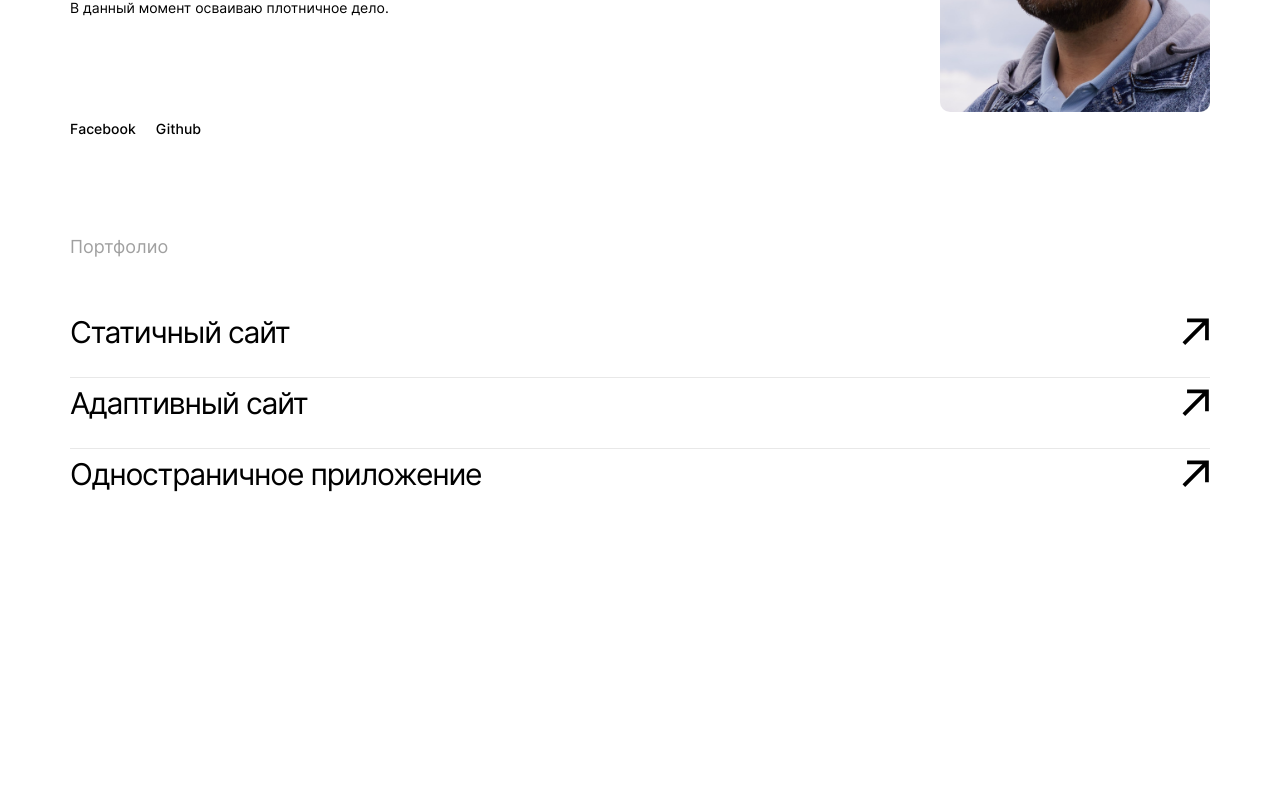
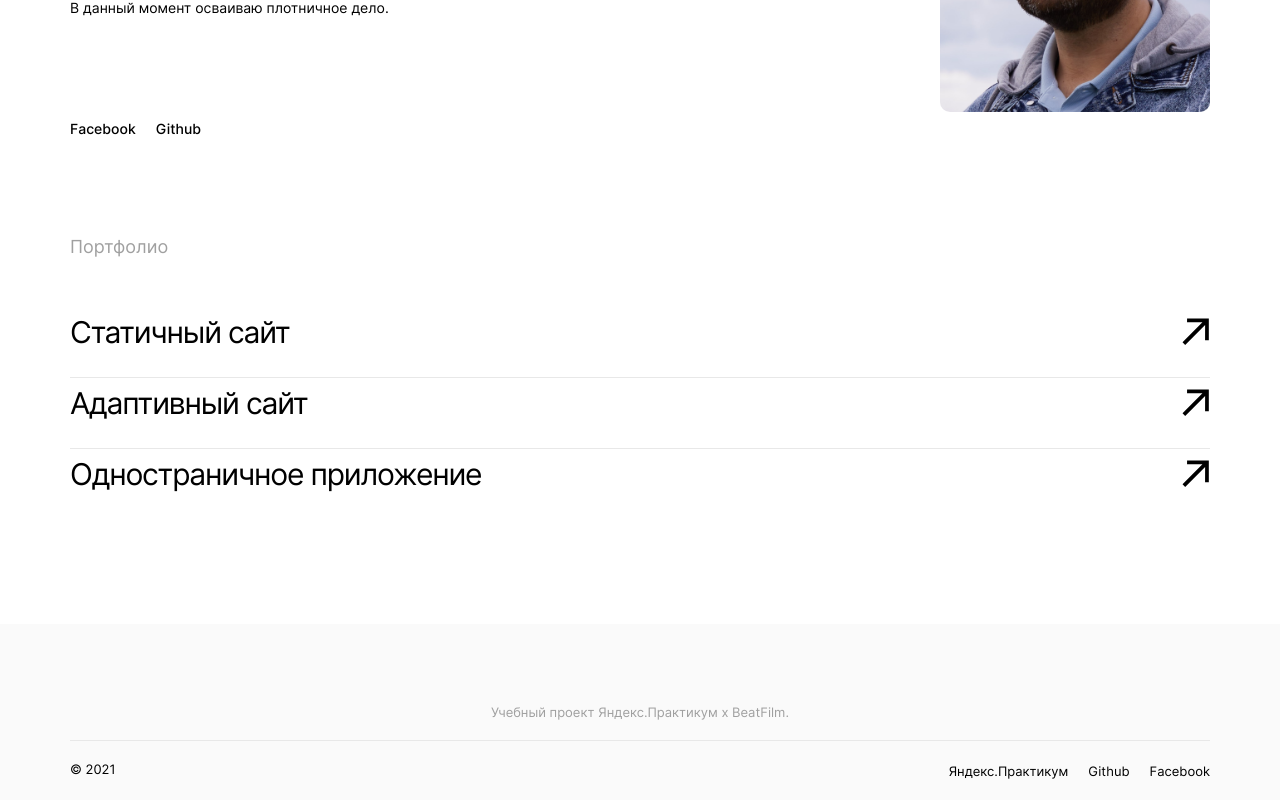
Before and after one commit to vadimshift/movies-explorer-frontend, a React (Create React App) app: page /movies in a window 1280 px wide. Shown: the part 2174-2974 px from the top of the page. Before the commit the page ends 2798 px from the top, so only its background shows below. Built offline with nearby package versions, Linux system fonts and the light colour scheme.

Commit message:
сверстал компонент footer

```diff
--- a/src/components/App/App.js
+++ b/src/components/App/App.js
@@ -7,6 +7,7 @@ import AboutProject from "../AboutProject/AboutProject";
 import Techs from "../Techs/Techs";
 import AboutMe from "../AboutMe/AboutMe";
 import Portfolio from "../Portfolio/Portfolio";
+import Footer from "../Footer/Footer";
 
 function App() {
   return (
@@ -28,6 +29,7 @@ function App() {
         <Techs />
         <AboutMe />
         <Portfolio />
+        <Footer />
       </div>
     </div>
   );
--- /dev/null
+++ b/src/components/Footer/Footer.css
@@ -0,0 +1,73 @@
+.footer {
+    max-width: 1280px;
+    background: #FAFAFA;
+}
+
+.footer__title {
+    font-family: 'Inter', 'Arial', sans-serif;
+    font-size: 13px;
+    font-style: normal;
+    font-weight: 400;
+    line-height: 16px;
+    letter-spacing: 0px;
+    text-align: center;
+    margin: 0 70px 0 70px;
+    padding-top: 80px;
+    padding-bottom: 20px;
+    color: #A0A0A0;
+    border-bottom: 1px solid #E8E8E8;
+}
+
+.footer__info-container {
+    display: flex;
+    flex-direction: row;
+    justify-content: space-between;
+    margin: 20px 70px 0 70px;
+}
+
+.footer__copyright {
+    font-family: 'Inter', 'Arial', sans-serif;
+    font-size: 13px;
+    font-style: normal;
+    font-weight: 400;
+    line-height: 16px;
+    letter-spacing: 0px;
+    text-align: left;
+    margin: 0;
+}
+
+.footer__links {
+    display: flex;
+    flex-direction: row;
+    list-style: none;
+    padding: 0 0 20px 0;
+    margin: 0;
+}
+
+.footer__link {
+    font-family: 'Inter', 'Arial', sans-serif;
+    font-size: 13px;
+    font-style: normal;
+    font-weight: 400;
+    line-height: 16px;
+    letter-spacing: 0px;
+    text-align: center;
+    text-decoration: none;
+    cursor: pointer;
+    color: #000000;
+    margin: 0;
+}
+
+.footer__link:hover {
+    opacity: 0.5;
+}
+
+.footer__links-list {
+    padding: 0;
+    margin-right: 20px;
+    list-style: none;
+}
+
+.footer__links-list:last-child {
+    margin-right: 0;
+}
--- /dev/null
+++ b/src/components/Footer/Footer.js
@@ -0,0 +1,26 @@
+import './Footer.css';
+const date = new Date().getFullYear();
+
+function Footer() {
+  return (
+    <section className="footer">
+        <h3 className="footer__title">Учебный проект Яндекс.Практикум х BeatFilm.</h3>
+        <div className="footer__info-container">
+            <p className="footer__copyright">&copy; {date}</p>
+                <ul className="footer__links">
+                    <li className="footer__links-list">
+                        <a href="#" className="footer__link">Яндекс.Практикум</a>
+                    </li>
+                    <li className="footer__links-list">
+                        <a href="#" className="footer__link">Github</a>
+                    </li>
+                    <li className="footer__links-list">
+                        <a href="#" className="footer__link">Facebook</a>
+                    </li>
+                </ul>
+        </div>
+    </section>
+  );
+}
+
+export default Footer;
```
